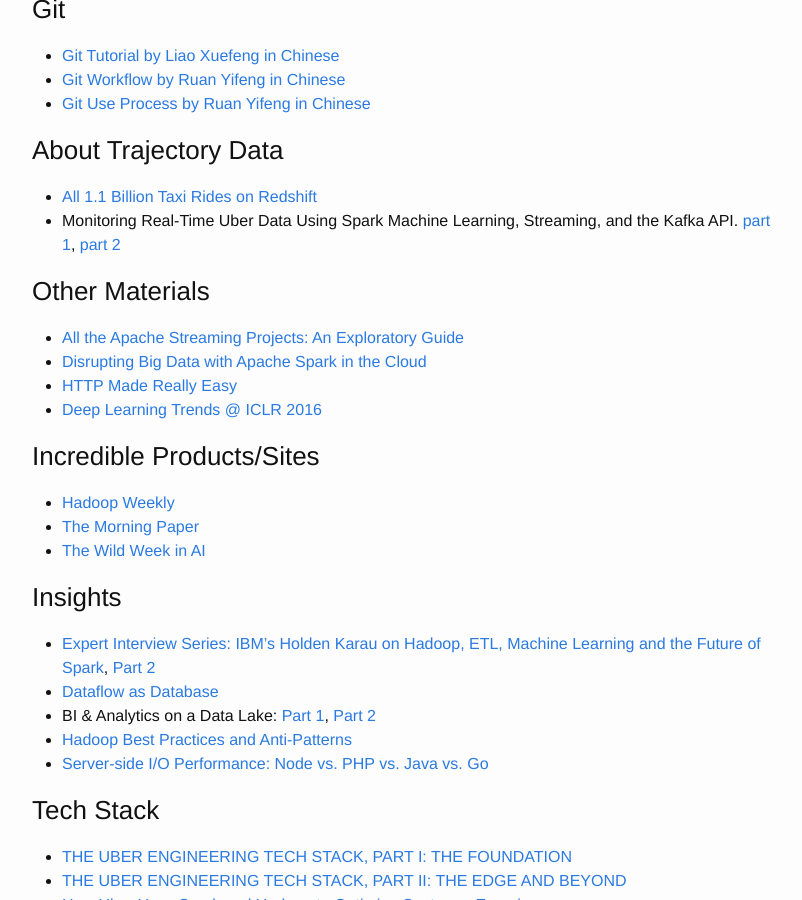
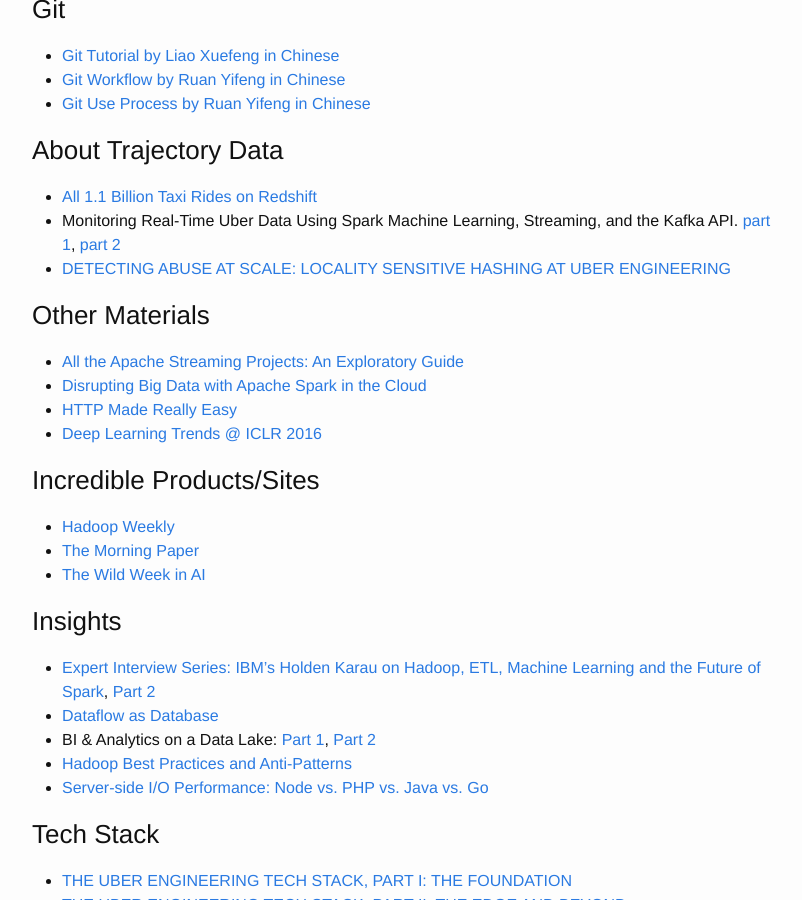
Before and after one commit to ambling/ambling.github.io, a Jekyll site: the page built from 00-recommands.md, in a window 1280 px wide and 900 px high, scrolled down 1926 px. Shown: the whole window, without its empty margins (238-1040 px from the left). Built offline with Jekyll 4.4.1, drawn with Linux system fonts in a browser that asks for light colours.

Commit message:
add an article about uber's abuse detection

```diff
--- a/00-recommands.md
+++ b/00-recommands.md
@@ -83,6 +83,7 @@ permalink: /recommands/
 ### About Trajectory Data
 - [All 1.1 Billion Taxi Rides on Redshift](http://tech.marksblogg.com/all-billion-nyc-taxi-rides-redshift.html)
 - Monitoring Real-Time Uber Data Using Spark Machine Learning, Streaming, and the Kafka API. [part 1](https://www.mapr.com/blog/monitoring-real-time-uber-data-using-spark-machine-learning-streaming-and-kafka-api-part-1), [part 2](https://www.mapr.com/blog/monitoring-real-time-uber-data-using-spark-machine-learning-streaming-and-kafka-api-part-2)
+- [DETECTING ABUSE AT SCALE: LOCALITY SENSITIVE HASHING AT UBER ENGINEERING](https://eng.uber.com/lsh/)
 
 ### Other Materials
 - [All the Apache Streaming Projects: An Exploratory Guide](http://thenewstack.io/apache-streaming-projects-exploratory-guide/)
```
